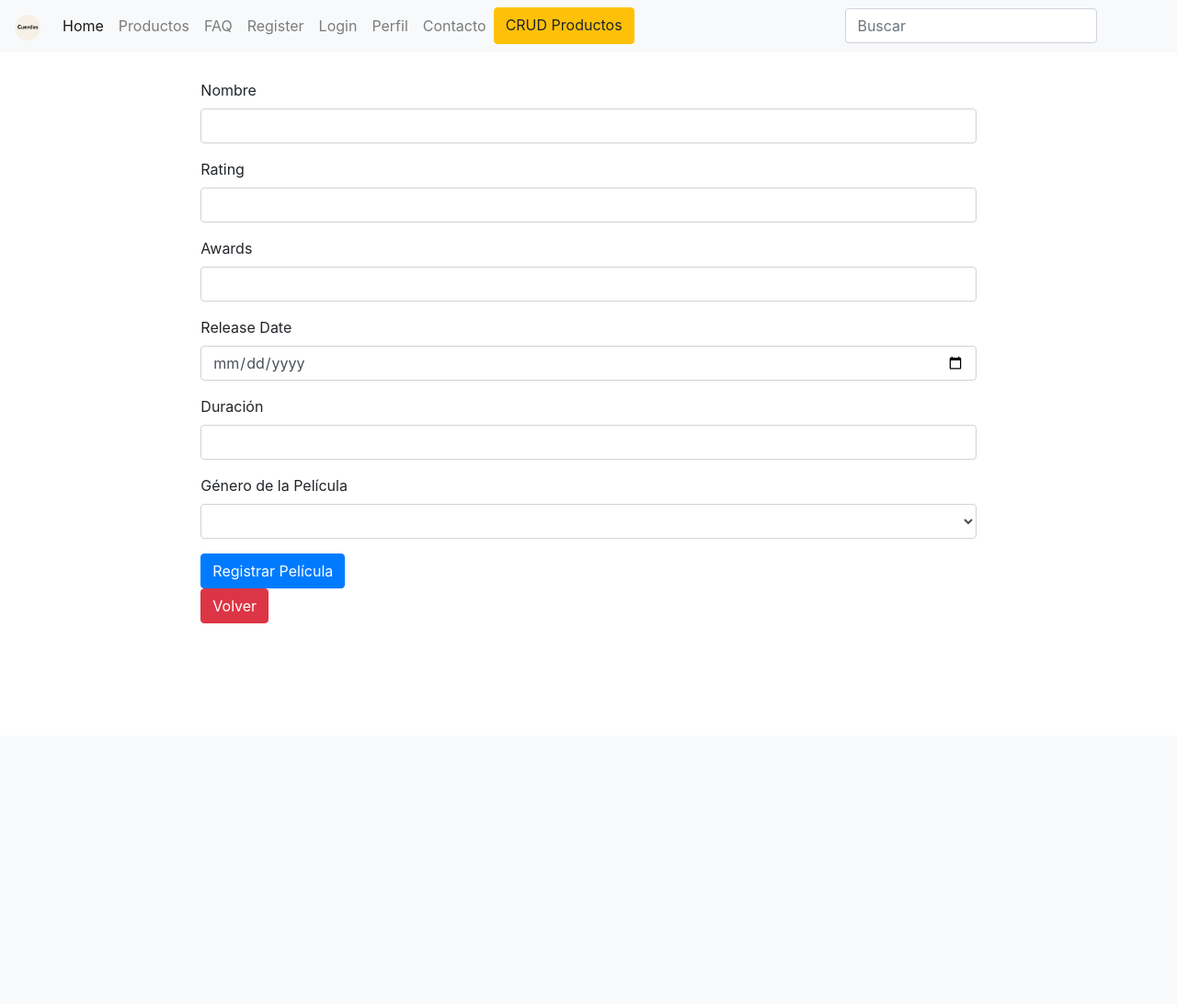
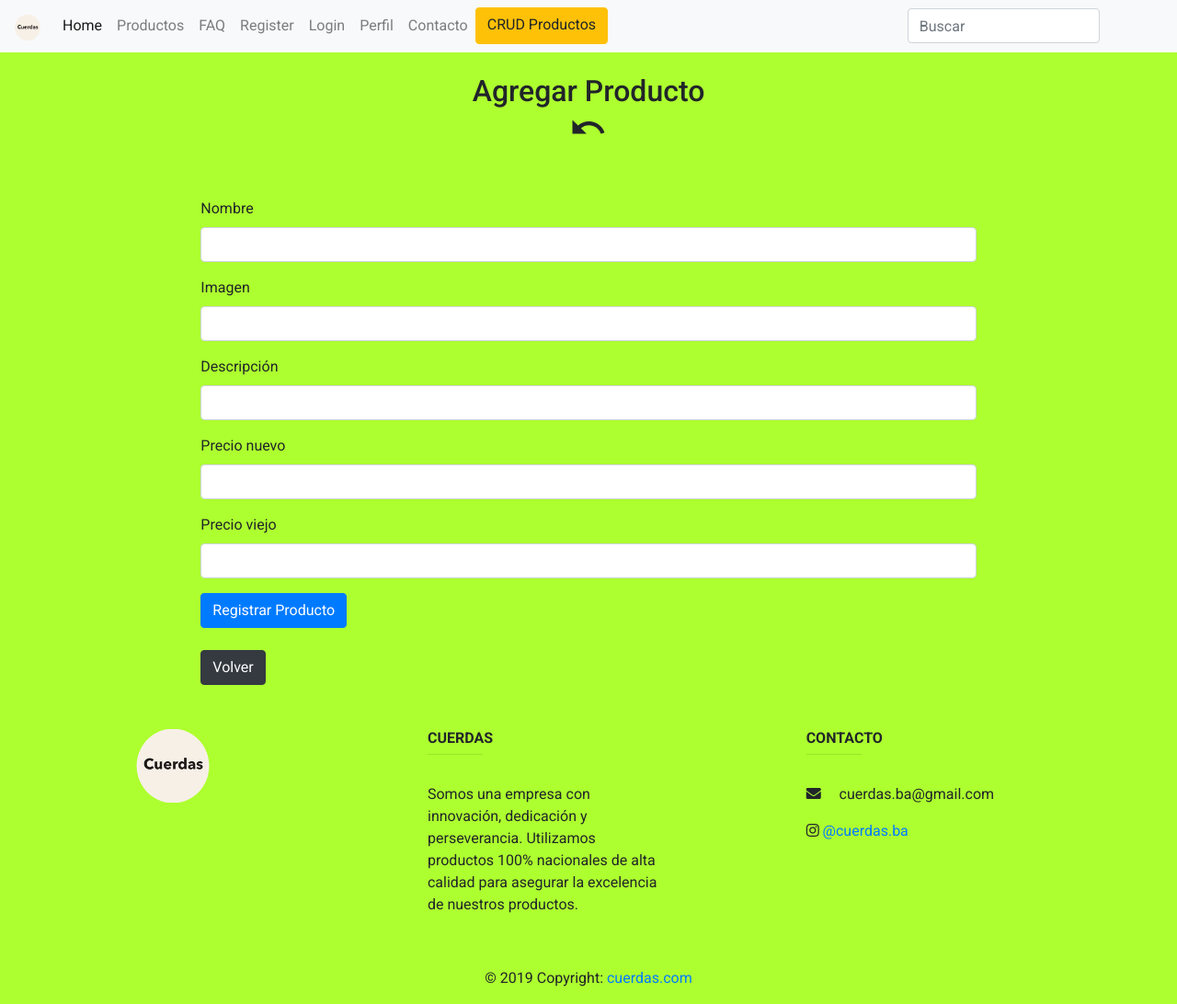
Before and after one commit to simonyagas/proyectoDH-Sprint03, a PHP site: page /agregarProducto.php in a window 1280 px wide. Shown: the whole page at 92% size. Before the commit the page ends 678 px from the top, so only its background shows below. Run offline with PHP 8.4, Linux system fonts and the light colour scheme; lists and menus that the app fills with data are empty.

Commit message:
formularios crud

```diff
--- a/agregarProducto.php
+++ b/agregarProducto.php
@@ -9,7 +9,7 @@ require_once('loader.php');
   ?>
 <!-- Head de html -->
 <!-- Codigo de css -->
- <link rel="stylesheet" href="./css/index.css">
+ <link rel="stylesheet" href="./css/agregarProducto.css">
 <!-- Codigo de css -->
   <title>Agregar Productos</title>
 </head>
@@ -19,39 +19,37 @@ require_once('loader.php');
   require_once('navbar.php');
   ?>
 <!-- Menu de navegacion -->
-        <div class="spacer"></div>
-        <h2 class="text-center">Agregar Película</h2>
+
+        <h2 class="text-center">Agregar Producto <br> <ion-icon name="undo"></ion-icon></h2>
        <div class="row mt-5">
             <div class="col-lg-8 offset-lg-2">
                 <form action="" method="post" enctype="multipart/formdata">
                     <div class="form-group">
                         <label for="nombrePelicula">Nombre</label>
-                        <input type="text" class="form-control" name="title" id="nombrePelicula">
+                        <input type="text" class="form-control" name="nombre" id="nombreProducto">
                     </div>
                     <div class="form-group">
-                        <label for="ratingPelicula">Rating</label>
-                        <input type="number" class="form-control" name="rating" id="ratingPelicula">
+                        <label for="nombrePelicula">Imagen</label>
+                        <input type="text" class="form-control" name="imagen" id="imgProducto">
                     </div>
                     <div class="form-group">
-                        <label for="awards">Awards</label>
-                        <input type="number" class="form-control" name="awards" id="awards">
+                        <label for="awards">Descripción</label>
+                        <input type="text" class="form-control" name="descp" id="descripcionProducto">
                     </div>
                     <div class="form-group">
-                        <label for="release-date">Release Date</label>
-                        <input type="date" class="form-control" name="release_date" id="release-date">
+                        <label for="nombrePelicula">Precio nuevo</label>
+                        <input type="number" class="form-control" name="precion" id="precioNuevo">
                     </div>
                     <div class="form-group">
-                        <label for="duracionPelicula">Duración</label>
-                        <input type="number" class="form-control" name="length" id="duracionPelicula">
+                        <label for="nombrePelicula">Precio viejo</label>
+                        <input type="number" class="form-control" name="preciov" id="precioViejo">
                     </div>
-                    <div class="form-group">
-                        <label for="generos">Género de la Película</label>
-                        <select class="form-control" name="genre_id" id="generos">
-                        </select>
-                    </div>
-                    <button type="submit" class="btn btn-primary">Registrar Película</button>
+
+                    <button type="submit" class="btn btn-primary">Registrar Producto</button>
+                    <br>
+                    <br>
                 </form>
-                <a href="index.php" class="btn btn-danger">Volver</a>
+                <a href="crudproductos.php" class="btn btn-dark">Volver</a>
             </div>
         </div>
 
@@ -59,5 +57,11 @@ require_once('loader.php');
         <script src="https://cdnjs.cloudflare.com/ajax/libs/popper.js/1.14.3/umd/popper.min.js" integrity="sha384-ZMP7rVo3mIykV+2+9J3UJ46jBk0WLaUAdn689aCwoqbBJiSnjAK/l8WvCWPIPm49" crossorigin="anonymous"></script>
         <script src="https://stackpath.bootstrapcdn.com/bootstrap/4.1.3/js/bootstrap.min.js" integrity="sha384-ChfqqxuZUCnJSK3+MXmPNIyE6ZbWh2IMqE241rYiqJxyMiZ6OW/JmZQ5stwEULTy" crossorigin="anonymous"></script>
 
+        <?php
+         require_once('footer.php');
+        ?>
+
+
     </body>
+
 </html>
--- /dev/null
+++ b/css/agregarProducto.css
@@ -0,0 +1,9 @@
+body{
+  background-color:#ADFF2F;
+  font-family: 'Roboto', sans-serif;
+}
+h2{
+  margin-top:80px;
+}
+ion-icon { font-size: 40px;
+ }
--- a/styles.php
+++ b/styles.php
@@ -14,6 +14,7 @@
           <!-- Codigo de fuentes -->
           <link href="https://fonts.googleapis.com/css?family=Playfair+Display:400,700,900" rel="stylesheet">
           <link href="https://fonts.googleapis.com/css?family=Roboto:100,300,400,500,700" rel="stylesheet">
+          <link href="https://fonts.googleapis.com/css?family=Roboto&display=swap" rel="stylesheet">
           <!-- Codigo de fuentes -->
           <!-- Codigo de fontawesome -->
           <link rel="stylesheet" href="https://use.fontawesome.com/releases/v5.7.2/css/all.css" integrity="sha384-fnmOCqbTlWIlj8LyTjo7mOUStjsKC4pOpQbqyi7RrhN7udi9RwhKkMHpvLbHG9Sr" crossorigin="anonymous"/>
```
Also changed, not shown: css/crudproducts.css (+11 -5 lines), css/editarProducto.css (added, +9 -0 lines), editarProducto.php (+67 -0 lines).
